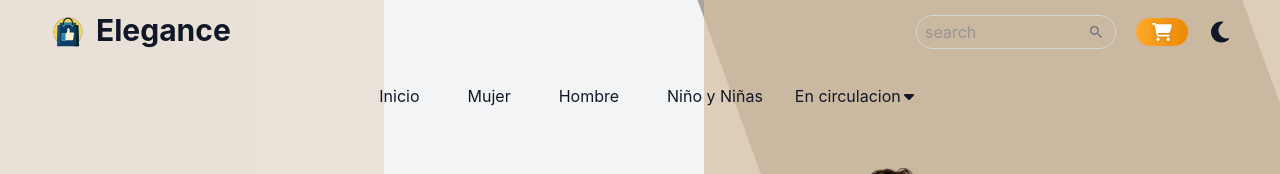
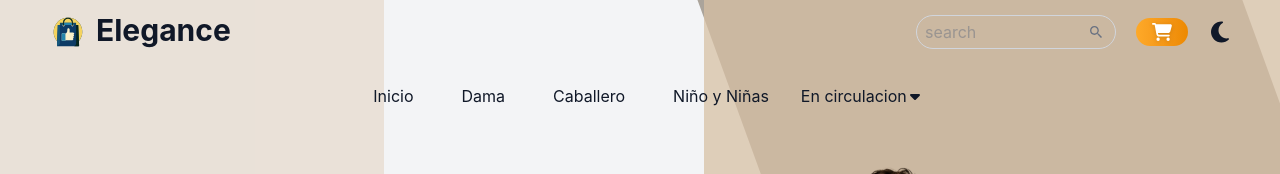
Before and after one commit to elmejorbruno/ecommerce-store, a React (Vite) app: page / in a window 1280 px wide. Shown: the top 174 px of the page. Built offline with nearby package versions, Linux system fonts and the light colour scheme.

Commit message:
Se cambio los nombre del menu

```diff
--- a/src/Components/Global/Navbar/Navbar.jsx
+++ b/src/Components/Global/Navbar/Navbar.jsx
@@ -11,12 +11,12 @@ const Menu = [
 	},
 	{
 		id: 2,
-		name: 'Mujer',
+		name: 'Dama',
 		link: '/women',
 	},
 	{
 		id: 3,
-		name: 'Hombre',
+		name: 'Caballero',
 		link: '/men',
 	},
 	{
```
